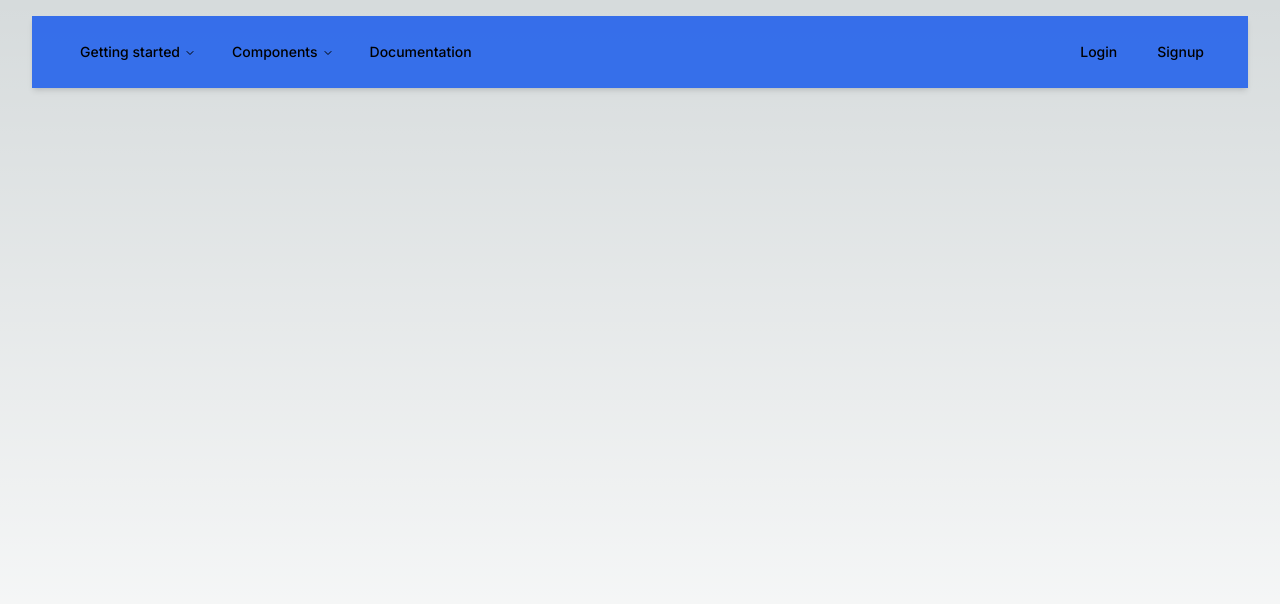
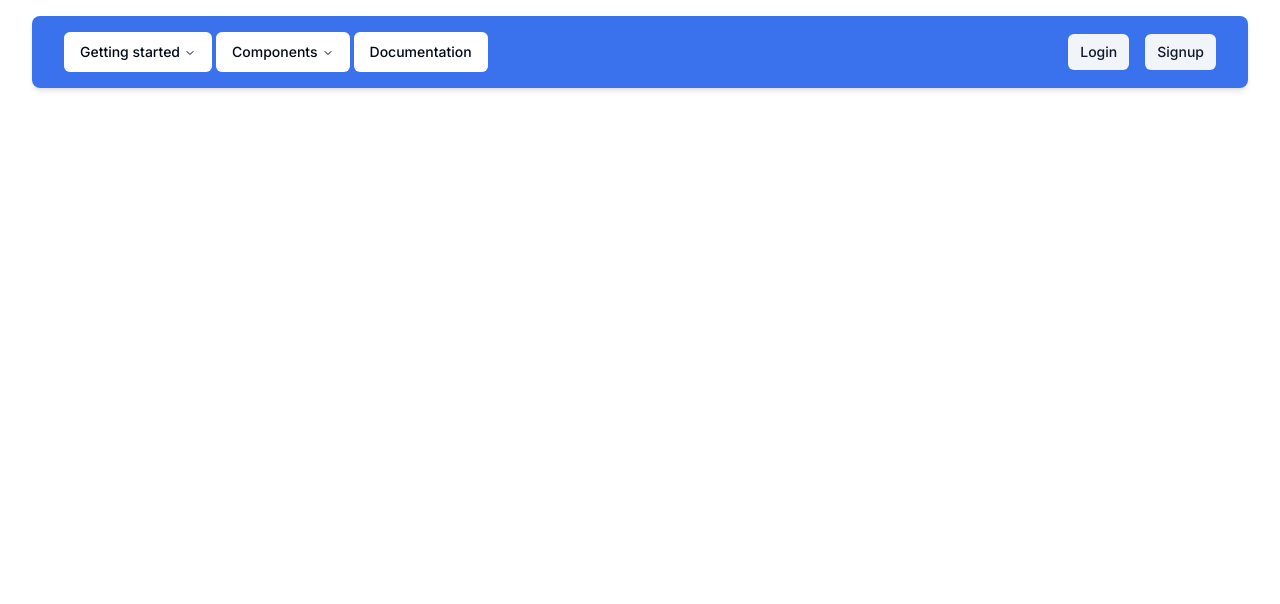
Before and after one commit to MathieuSchaff/one-app, a Next.js app: page / in a window 1280 px wide. Shown: the top 604 px of the page. Built offline with nearby package versions, Linux system fonts and the light colour scheme.

Commit message:
shadcn ui updated to blue

```diff
--- a/src/app/globals.css
+++ b/src/app/globals.css
@@ -2,26 +2,59 @@
 @tailwind components;
 @tailwind utilities;
 
-:root {
-  --foreground-rgb: 0, 0, 0;
-  --background-start-rgb: 214, 219, 220;
-  --background-end-rgb: 255, 255, 255;
-}
 
-@media (prefers-color-scheme: dark) {
+@layer base {
   :root {
-    --foreground-rgb: 255, 255, 255;
-    --background-start-rgb: 0, 0, 0;
-    --background-end-rgb: 0, 0, 0;
+    --background: 0 0% 100%;
+    --foreground: 222.2 84% 4.9%;
+    --card: 0 0% 100%;
+    --card-foreground: 222.2 84% 4.9%;
+    --popover: 0 0% 100%;
+    --popover-foreground: 222.2 84% 4.9%;
+    --primary: 221.2 83.2% 53.3%;
+    --primary-foreground: 210 40% 98%;
+    --secondary: 210 40% 96.1%;
+    --secondary-foreground: 222.2 47.4% 11.2%;
+    --muted: 210 40% 96.1%;
+    --muted-foreground: 215.4 16.3% 46.9%;
+    --accent: 210 40% 96.1%;
+    --accent-foreground: 222.2 47.4% 11.2%;
+    --destructive: 0 84.2% 60.2%;
+    --destructive-foreground: 210 40% 98%;
+    --border: 214.3 31.8% 91.4%;
+    --input: 214.3 31.8% 91.4%;
+    --ring: 221.2 83.2% 53.3%;
+    --radius: 0.5rem;
+  }
+
+  .dark {
+    --background: 222.2 84% 4.9%;
+    --foreground: 210 40% 98%;
+    --card: 222.2 84% 4.9%;
+    --card-foreground: 210 40% 98%;
+    --popover: 222.2 84% 4.9%;
+    --popover-foreground: 210 40% 98%;
+    --primary: 217.2 91.2% 59.8%;
+    --primary-foreground: 222.2 47.4% 11.2%;
+    --secondary: 217.2 32.6% 17.5%;
+    --secondary-foreground: 210 40% 98%;
+    --muted: 217.2 32.6% 17.5%;
+    --muted-foreground: 215 20.2% 65.1%;
+    --accent: 217.2 32.6% 17.5%;
+    --accent-foreground: 210 40% 98%;
+    --destructive: 0 62.8% 30.6%;
+    --destructive-foreground: 210 40% 98%;
+    --border: 217.2 32.6% 17.5%;
+    --input: 217.2 32.6% 17.5%;
+    --ring: 224.3 76.3% 48%;
   }
 }
 
-body {
-  color: rgb(var(--foreground-rgb));
-  background: linear-gradient(
-      to bottom,
-      transparent,
-      rgb(var(--background-end-rgb))
-    )
-    rgb(var(--background-start-rgb));
+@layer base {
+  * {
+    @apply border-border;
+  }
+  body {
+    @apply bg-background text-foreground;
+  }
 }
```
